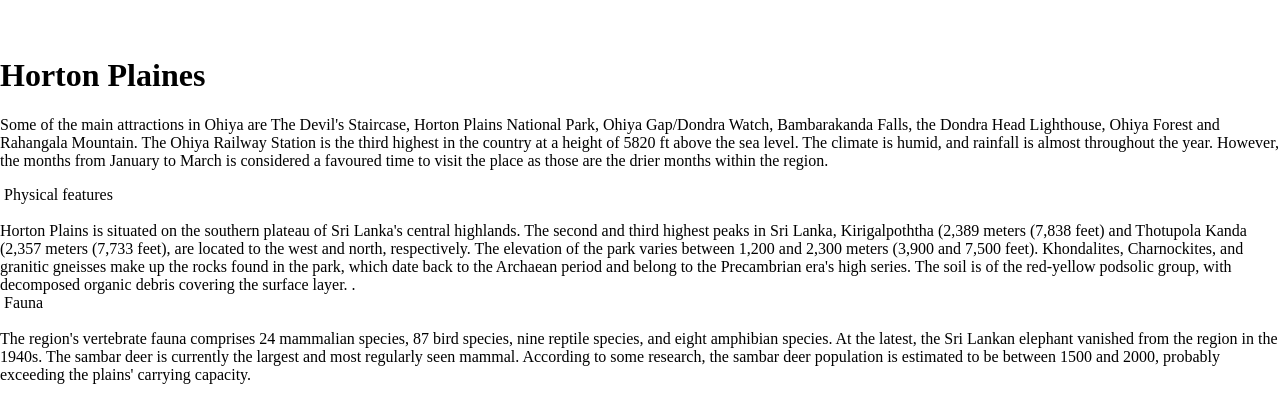
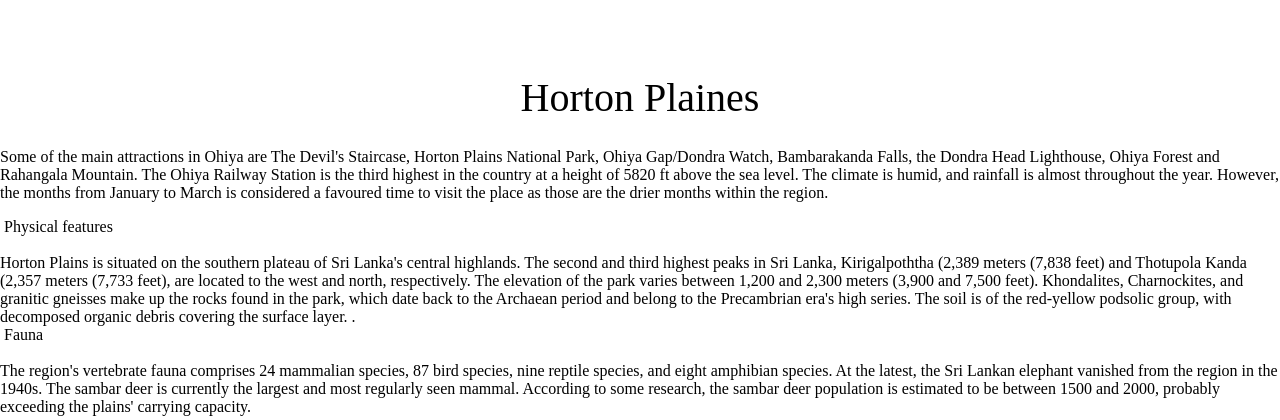
Before and after one commit to mewan-chamika99/web--assignment, a PHP site: the page made by Horton plains/Horton plains.html in a window 1280 px wide. Shown: the top 420 px of the page. Run offline with PHP 8.4, Linux system fonts and the light colour scheme.

Commit message:
Updated a css code topmiddle

```diff
--- a/Horton plains/placess.css
+++ b/Horton plains/placess.css
@@ -10,3 +10,12 @@ body{
     flex-direction: column;
     min-height: 100%;
 }
+.topmiddle h1{
+    text-align:center;
+    white-space:pre-wrap;
+    margin-top: 3%;
+    font-weight: 400;
+    font-size: 40px;
+    color: black;
+
+}
```
